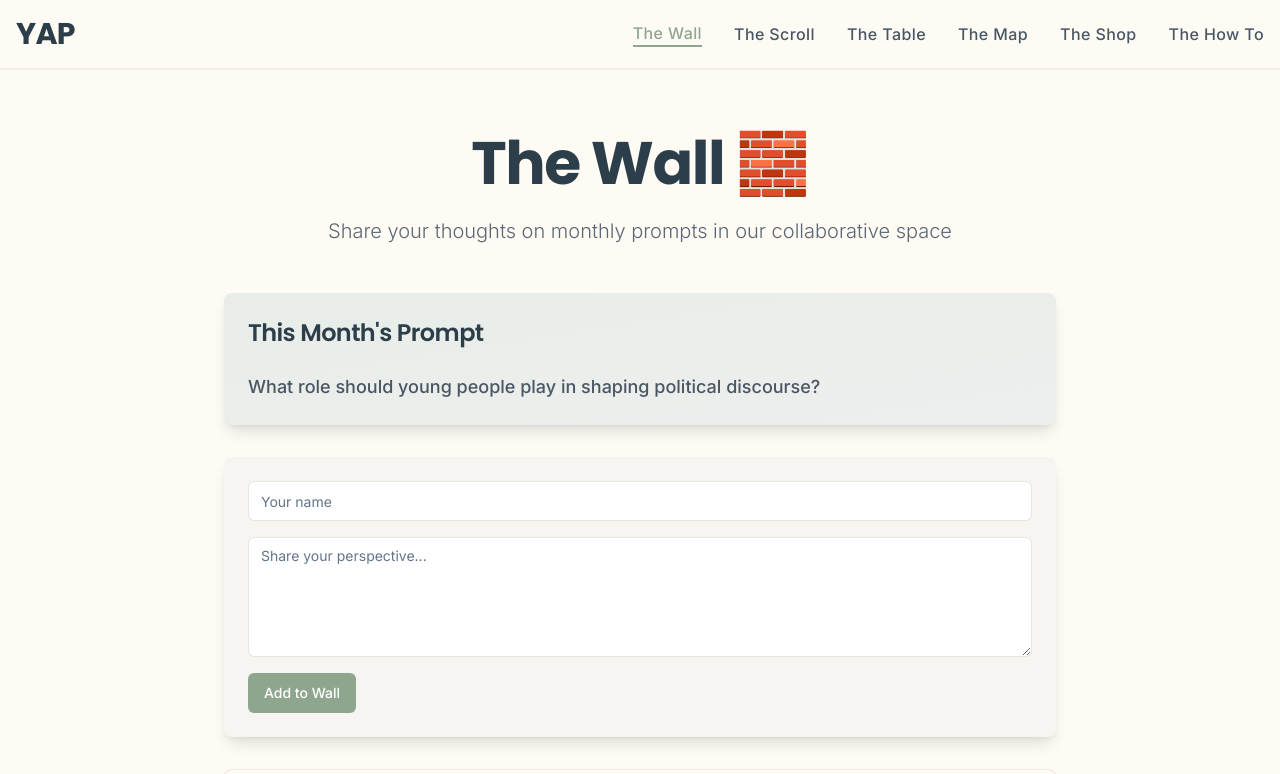
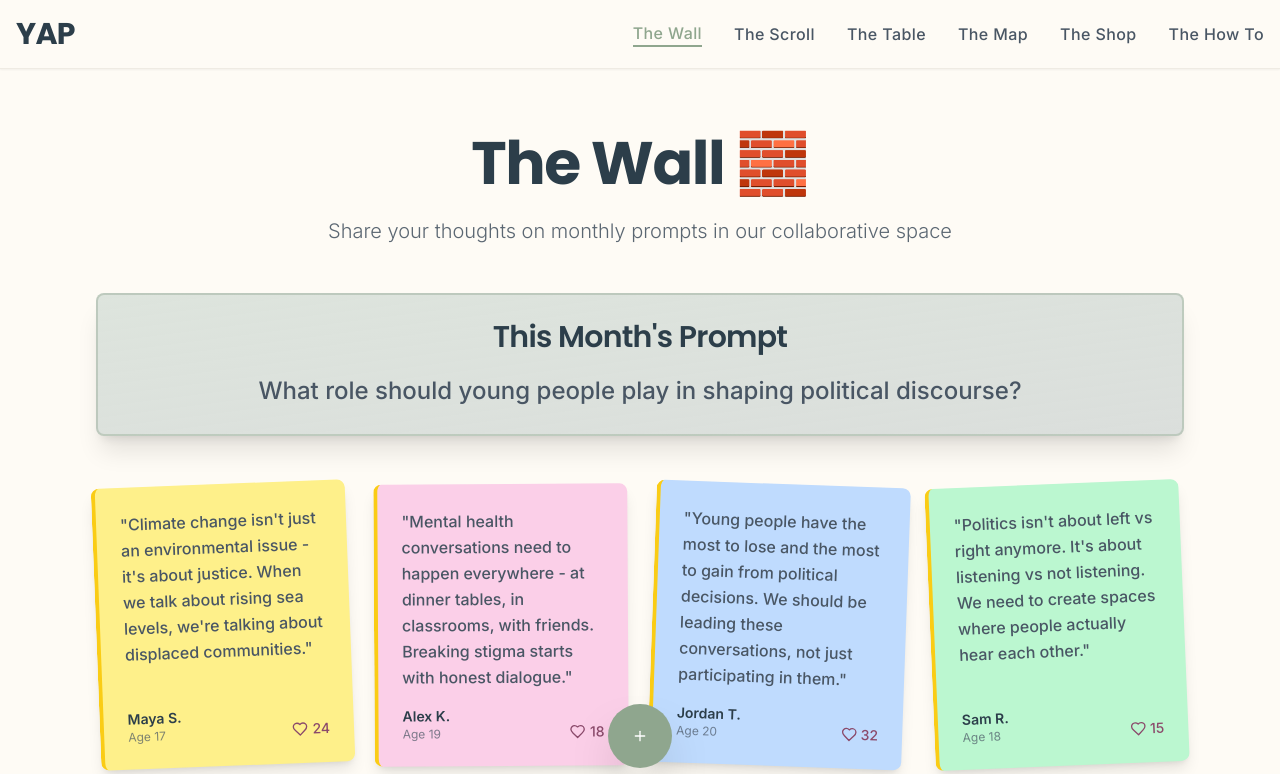
Before and after one commit to hisui8/yap-real-talk-hub, a React (Vite) app: page /the-wall in a window 1280 px wide. Shown: the top 774 px of the page. Built offline with nearby package versions, Linux system fonts and the light colour scheme.

Commit message:
Refactor: Implement Padlet-style "The Wall" section
- Updated "The Wall" section to resemble Padlet, including a monthly prompt at the top and an "add" button for sticky-note-like comments.
- Modified layout and styling for interactive user experience.

```diff
--- a/src/pages/TheWall.tsx
+++ b/src/pages/TheWall.tsx
@@ -4,6 +4,8 @@ import { Card, CardContent, CardHeader, CardTitle } from '@/components/ui/card';
 import { Button } from '@/components/ui/button';
 import { Textarea } from '@/components/ui/textarea';
 import { Input } from '@/components/ui/input';
+import { Dialog, DialogContent, DialogHeader, DialogTitle, DialogTrigger } from '@/components/ui/dialog';
+import { Plus, Heart } from 'lucide-react';
 import Header from '../components/Header';
 import Footer from '../components/Footer';
 
@@ -15,7 +17,8 @@ const TheWall = () => {
       age: 17,
       content: "Climate change isn't just an environmental issue - it's about justice. When we talk about rising sea levels, we're talking about displaced communities.",
       likes: 24,
-      prompt: "What does climate justice mean to you?"
+      color: "bg-yellow-200",
+      position: { x: 0, y: 0 }
     },
     {
       id: 2,
@@ -23,102 +26,187 @@ const TheWall = () => {
       age: 19,
       content: "Mental health conversations need to happen everywhere - at dinner tables, in classrooms, with friends. Breaking stigma starts with honest dialogue.",
       likes: 18,
-      prompt: "How can we normalize mental health discussions?"
+      color: "bg-pink-200",
+      position: { x: 1, y: 0 }
+    },
+    {
+      id: 3,
+      author: "Jordan T.",
+      age: 20,
+      content: "Young people have the most to lose and the most to gain from political decisions. We should be leading these conversations, not just participating in them.",
+      likes: 32,
+      color: "bg-blue-200",
+      position: { x: 2, y: 0 }
+    },
+    {
+      id: 4,
+      author: "Sam R.",
+      age: 18,
+      content: "Politics isn't about left vs right anymore. It's about listening vs not listening. We need to create spaces where people actually hear each other.",
+      likes: 15,
+      color: "bg-green-200",
+      position: { x: 0, y: 1 }
     }
   ]);
 
   const [newPost, setNewPost] = useState('');
   const [userName, setUserName] = useState('');
+  const [isDialogOpen, setIsDialogOpen] = useState(false);
   const currentPrompt = "What role should young people play in shaping political discourse?";
+
+  const stickyColors = [
+    "bg-yellow-200",
+    "bg-pink-200",
+    "bg-blue-200",
+    "bg-green-200",
+    "bg-purple-200",
+    "bg-orange-200"
+  ];
 
   const handleSubmit = (e: React.FormEvent) => {
     e.preventDefault();
     if (newPost.trim() && userName.trim()) {
+      const randomColor = stickyColors[Math.floor(Math.random() * stickyColors.length)];
       const post = {
         id: posts.length + 1,
         author: userName,
-        age: 18,
+        age: Math.floor(Math.random() * 10) + 16, // Random age between 16-25
         content: newPost,
         likes: 0,
-        prompt: currentPrompt
+        color: randomColor,
+        position: { x: posts.length % 3, y: Math.floor(posts.length / 3) }
       };
-      setPosts([post, ...posts]);
+      setPosts([...posts, post]);
       setNewPost('');
       setUserName('');
+      setIsDialogOpen(false);
     }
+  };
+
+  const handleLike = (postId: number) => {
+    setPosts(posts.map(post =>
+      post.id === postId
+        ? { ...post, likes: post.likes + 1 }
+        : post
+    ));
   };
 
   return (
     <div className="min-h-screen bg-ivory font-sans">
       <Header />
 
-      <section className="py-16 px-4">
-        <div className="container mx-auto max-w-4xl">
+      <section className="py-16 px-4 pb-32">
+        <div className="container mx-auto max-w-6xl">
           <div className="text-center mb-12">
             <h1 className="text-5xl md:text-6xl font-bold text-charcoal mb-6 tracking-tight font-display">
               The Wall 🧱
             </h1>
-            <p className="text-xl text-gunmetal/90 max-w-2xl mx-auto font-light">
+            <p className="text-xl text-gunmetal/90 max-w-2xl mx-auto font-light mb-8">
               Share your thoughts on monthly prompts in our collaborative space
             </p>
           </div>
 
-          {/* Current Prompt */}
-          <Card className="mb-8 bg-gradient-to-br from-sage/20 to-forest/10 border-0 shadow-lg">
-            <CardHeader>
-              <CardTitle className="text-2xl text-charcoal font-display">This Month's Prompt</CardTitle>
+          {/* Current Prompt - Padlet Style */}
+          <div className="mb-12">
+            <Card className="bg-gradient-to-br from-sage/30 to-forest/20 border-2 border-sage/40 shadow-xl">
+              <CardHeader className="text-center pb-4">
+                <CardTitle className="text-3xl text-charcoal font-display">This Month's Prompt</CardTitle>
               </CardHeader>
-            <CardContent>
-              <p className="text-lg text-gunmetal font-medium">{currentPrompt}</p>
+              <CardContent className="text-center">
+                <p className="text-2xl text-gunmetal font-medium leading-relaxed">{currentPrompt}</p>
               </CardContent>
             </Card>
+          </div>
 
-          {/* Post Form */}
-          <Card className="mb-8 bg-pearl border-0 shadow-lg">
-            <CardContent className="p-6">
-              <form onSubmit={handleSubmit} className="space-y-4">
+          {/* Sticky Notes Grid */}
+          <div className="grid grid-cols-1 md:grid-cols-2 lg:grid-cols-3 xl:grid-cols-4 gap-6 mb-8">
+            {posts.map((post) => (
+              <div
+                key={post.id}
+                className={`${post.color} p-6 rounded-lg shadow-lg transform rotate-1 hover:rotate-0 transition-transform duration-200 hover:shadow-xl cursor-pointer border-l-4 border-l-yellow-400`}
+                style={{
+                  minHeight: '200px',
+                  transform: `rotate(${Math.random() * 6 - 3}deg)`,
+                }}
+              >
+                <div className="h-full flex flex-col justify-between">
+                  <div>
+                    <p className="text-gunmetal leading-relaxed mb-4 font-medium">
+                      "{post.content}"
+                    </p>
+                  </div>
+                  <div className="mt-auto">
+                    <div className="flex justify-between items-end">
+                      <div>
+                        <p className="font-semibold text-charcoal text-sm">{post.author}</p>
+                        <p className="text-xs text-gunmetal/70">Age {post.age}</p>
+                      </div>
+                      <button
+                        onClick={() => handleLike(post.id)}
+                        className="flex items-center space-x-1 text-wine hover:text-wine/80 transition-colors"
+                      >
+                        <Heart className="w-4 h-4" />
+                        <span className="text-sm font-medium">{post.likes}</span>
+                      </button>
+                    </div>
+                  </div>
+                </div>
+              </div>
+            ))}
+          </div>
+        </div>
+      </section>
+
+      {/* Floating Add Button */}
+      <div className="fixed bottom-8 left-1/2 transform -translate-x-1/2 z-50">
+        <Dialog open={isDialogOpen} onOpenChange={setIsDialogOpen}>
+          <DialogTrigger asChild>
+            <Button
+              className="w-16 h-16 rounded-full bg-sage hover:bg-sage/90 text-white shadow-2xl hover:shadow-3xl transition-all duration-300 hover:scale-110"
+              size="icon"
+            >
+              <Plus className="w-8 h-8" />
+            </Button>
+          </DialogTrigger>
+          <DialogContent className="bg-ivory border-2 border-sage/20 max-w-md">
+            <DialogHeader>
+              <DialogTitle className="text-2xl text-charcoal font-display">Add Your Voice</DialogTitle>
+            </DialogHeader>
+            <form onSubmit={handleSubmit} className="space-y-4 mt-4">
               <Input
                 placeholder="Your name"
                 value={userName}
                 onChange={(e) => setUserName(e.target.value)}
-                  className="border-dusty/30"
+                className="border-dusty/30 focus:border-sage"
+                required
               />
               <Textarea
-                  placeholder="Share your perspective..."
+                placeholder="Share your perspective on this month's prompt..."
                 value={newPost}
                 onChange={(e) => setNewPost(e.target.value)}
-                  className="min-h-[120px] border-dusty/30"
+                className="min-h-[120px] border-dusty/30 focus:border-sage resize-none"
+                required
               />
-                <Button type="submit" className="bg-sage hover:bg-sage/90 text-white">
+              <div className="flex justify-end space-x-2 pt-4">
+                <Button
+                  type="button"
+                  variant="outline"
+                  onClick={() => setIsDialogOpen(false)}
+                  className="border-dusty/30 text-gunmetal hover:bg-dusty/10"
+                >
+                  Cancel
+                </Button>
+                <Button
+                  type="submit"
+                  className="bg-sage hover:bg-sage/90 text-white"
+                >
                   Add to Wall
                 </Button>
+              </div>
             </form>
-            </CardContent>
-          </Card>
-
-          {/* Posts */}
-          <div className="space-y-6">
-            {posts.map((post) => (
-              <Card key={post.id} className="bg-ivory border border-dusty/20 shadow-lg hover:shadow-xl transition-shadow">
-                <CardContent className="p-6">
-                  <div className="flex justify-between items-start mb-4">
-                    <div>
-                      <h3 className="font-semibold text-gunmetal">{post.author}</h3>
-                      <p className="text-sm text-dusty">Age {post.age}</p>
+          </DialogContent>
+        </Dialog>
       </div>
-                    <div className="flex items-center space-x-2">
-                      <span className="text-sage">❤️</span>
-                      <span className="text-sm text-gunmetal">{post.likes}</span>
-                    </div>
-                  </div>
-                  <p className="text-gunmetal mb-3 leading-relaxed">{post.content}</p>
-                  <p className="text-xs text-dusty italic">Responding to: "{post.prompt}"</p>
-                </CardContent>
-              </Card>
-            ))}
-          </div>
-        </div>
-      </section>
 
       <Footer />
     </div>
```
Lines whose indentation alone changed are shown as unchanged.
